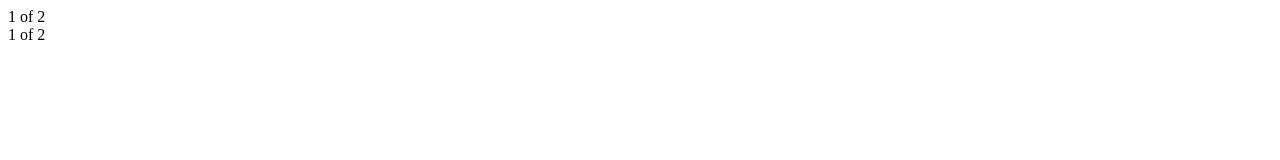
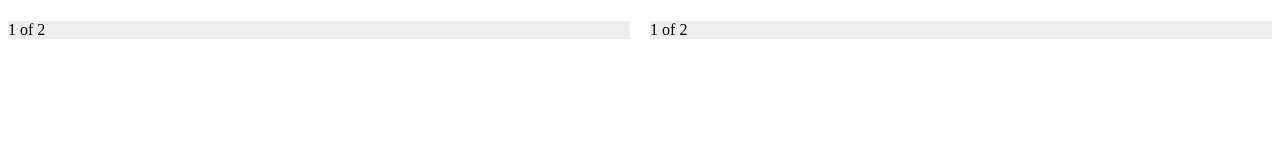
Before and after one commit to OleksandraFedotova/homepage, a plain HTML site: page index.html in a window 1280 px wide. Drawn offline with Linux system fonts and the light colour scheme; files that its build step writes are made by us from their sources.

Commit message:
Update index.html

```diff
--- a/index.html
+++ b/index.html
@@ -7,7 +7,7 @@
 	<meta name="description" content="My very own personal website.">
 	<meta name="keywords" content="resume">
 	<link rel="me" href="mailto:fedotova.oleksandra@gmail.com">
-	<link rel="stylesheets" href=".css/main.css">
+	<link rel="stylesheet" type="text/css" href="css/main.css">
 	<title>Oleksandra Fedotova — Résumé</title>
   </head>
   <body>
```
